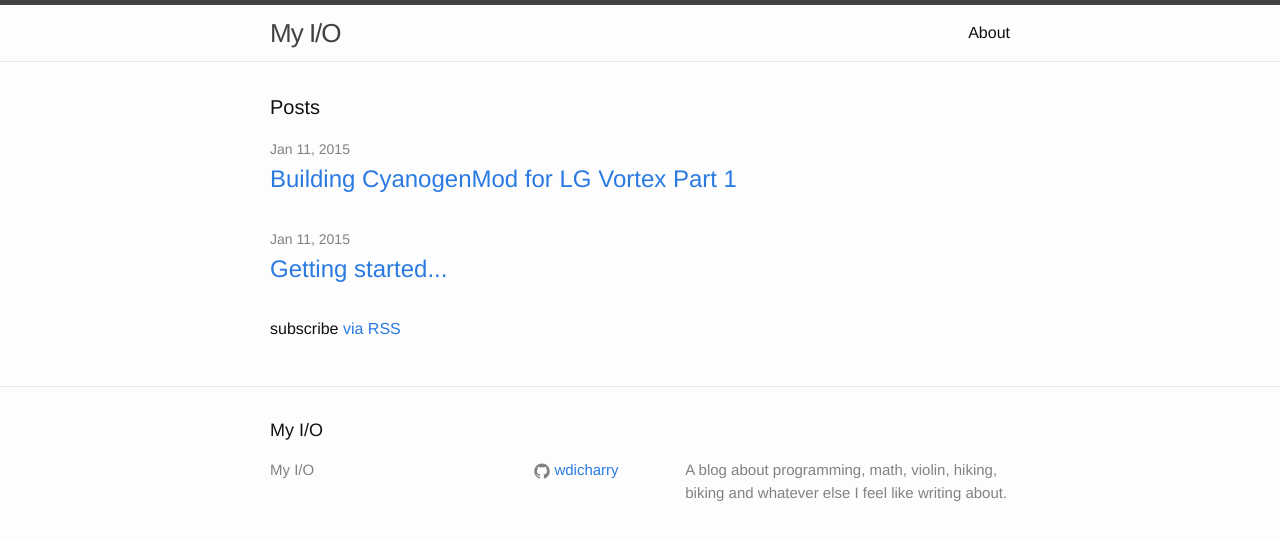
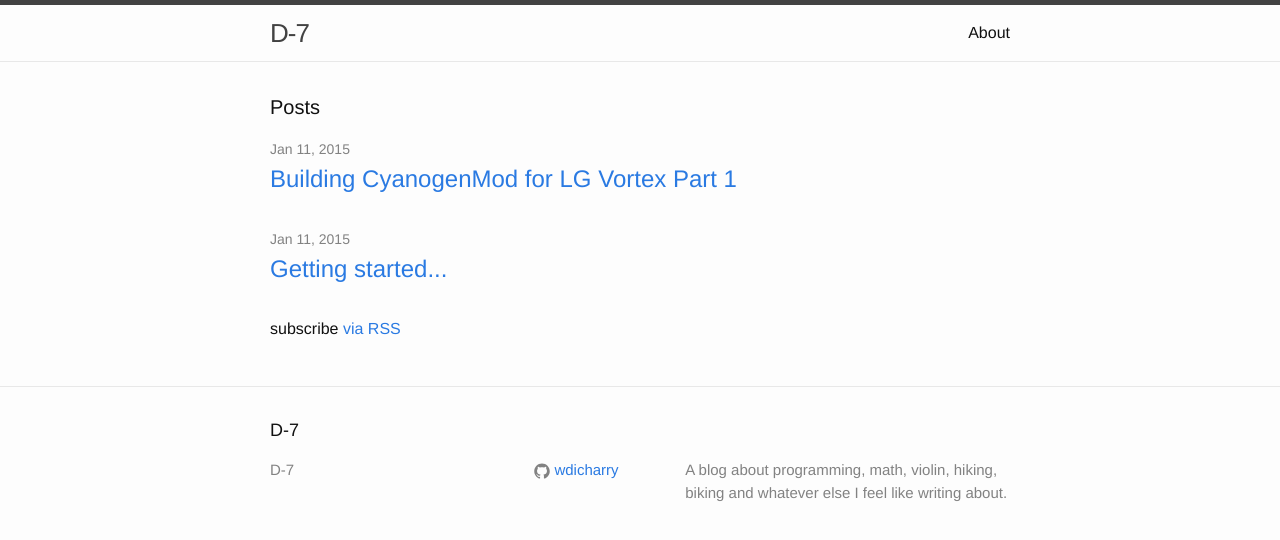
Before and after one commit to eleanxr/wdicharry.github.io, a Jekyll site: the page built from index.html, in a window 1280 px wide. Shown: the top 540 px of the page. Built offline with Jekyll 4.4.1, drawn with Linux system fonts in a browser that asks for light colours.

Commit message:
Change Title

```diff
--- a/_config.yml
+++ b/_config.yml
@@ -1,5 +1,5 @@
 # Site settings
-title: My I/O
+title: D-7
 # email: wdicharry@gmail.com
 description: > # this means to ignore newlines until "baseurl:"
     A blog about programming, math, violin, hiking, biking and whatever else I
```
